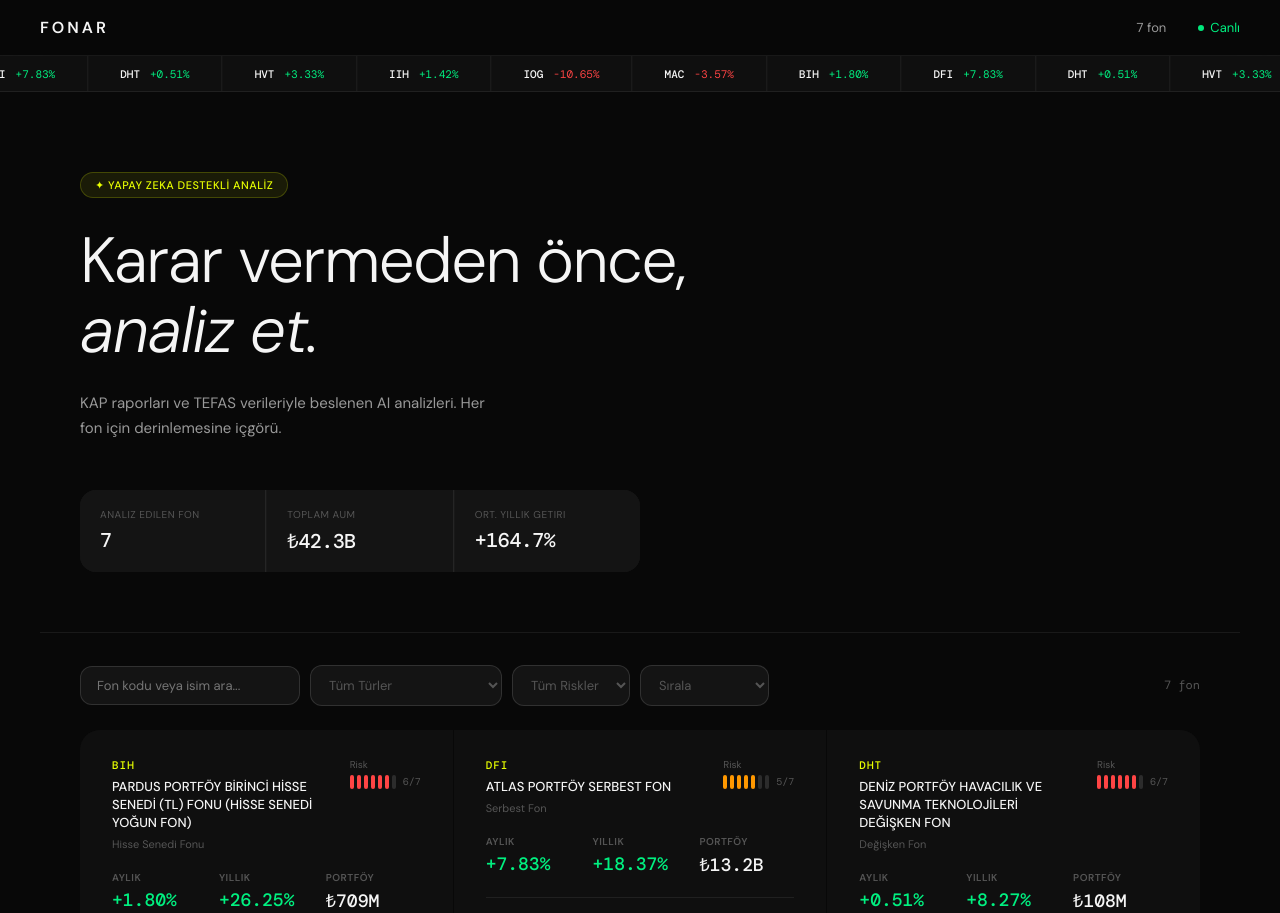
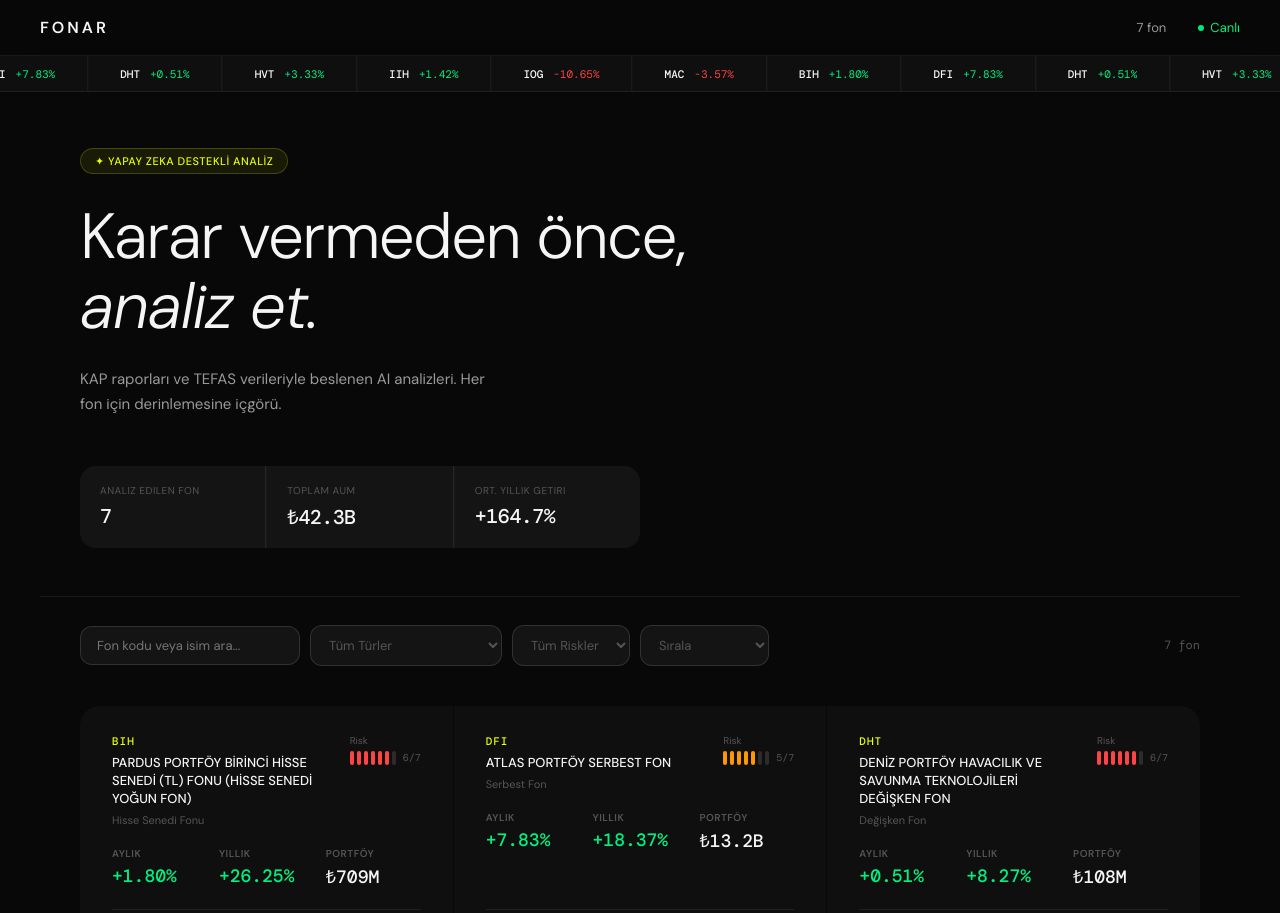
Before and after one commit to novmber/fonar-web, a Next.js app: page / in a window 1280 px wide. Shown: the top 913 px of the page. Built offline with nearby package versions, Linux system fonts and the light colour scheme.

Commit message:
fix: kart simetrisi, hero padding, filtre hizalama

```diff
--- a/app/page.tsx
+++ b/app/page.tsx
@@ -87,7 +87,7 @@ export default function Home() {
       </div>
 
       {/* HERO */}
-      <section className="hero-section" style={{ padding: '80px 40px 60px', maxWidth: 1200, margin: '0 auto' }}>
+      <section className="hero-section" style={{ padding: '56px 40px 48px', maxWidth: 1200, margin: '0 auto' }}>
         <div className="fade-up" style={{ display: 'inline-flex', alignItems: 'center', gap: 8, background: 'var(--accent2)', border: '1px solid rgba(232,255,0,0.2)', borderRadius: 100, padding: '5px 14px', fontSize: 11, color: 'var(--accent)', fontWeight: 500, marginBottom: 28, letterSpacing: 0.5 }}>
           ✦ YAPAY ZEKA DESTEKLİ ANALİZ
         </div>
@@ -117,7 +117,7 @@ export default function Home() {
       <div style={{ height: 1, background: 'var(--border)', maxWidth: 1200, margin: '0 auto' }} />
 
       {/* FİLTRELEME */}
-      <section className="filter-section" style={{ padding: '32px 40px 0', maxWidth: 1200, margin: '0 auto' }}>
+      <section className="filter-section" style={{ padding: '28px 40px 16px', maxWidth: 1200, margin: '0 auto' }}>
         <div className="filter-bar" style={{ display: 'flex', gap: 10, flexWrap: 'wrap', alignItems: 'center' }}>
           <input
             value={search}
@@ -205,7 +205,7 @@ export default function Home() {
                 </div>
 
                 {fund.aiInsights?.[0] && (
-                  <div style={{ borderTop: '1px solid var(--border)', paddingTop: 14, fontSize: 12, color: 'var(--text2)', lineHeight: 1.6, display: 'flex', gap: 8 }}>
+                  <div style={{ marginTop: 'auto', borderTop: '1px solid var(--border)', paddingTop: 14, fontSize: 12, color: 'var(--text2)', lineHeight: 1.6, display: 'flex', gap: 8 }}>
                     <span style={{ color: 'var(--accent)', flexShrink: 0, fontSize: 10, paddingTop: 2 }}>✦</span>
                     <span>{fund.aiInsights[0]}</span>
                   </div>
```
